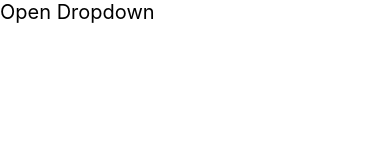
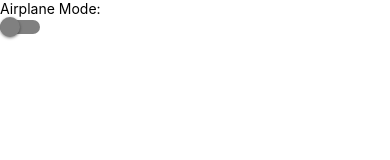
Before and after one commit to Kamalis8/React-components, a React Native app: screen / in a window 390 px wide. Shown: the top 160 px of the page. Built offline with nearby package versions, Linux system fonts and the light colour scheme.

Commit message:
components: switch/statusbar

```diff
--- a/App.tsx
+++ b/App.tsx
@@ -1,44 +1,40 @@
+/* eslint-disable @typescript-eslint/no-shadow */
 /**
  * Sample React Native App
  * https://github.com/facebook/react-native
  *
  * @format
  */
+import React, {useState} from 'react';
+import {View, Switch, Text, StyleSheet, StatusBar} from 'react-native';
 
-import React, {useState} from 'react';
-import {View, Text, Pressable, StyleSheet} from 'react-native';
+const App = () => {
+  StatusBar.setHidden(true);
 
-const Dropdown = () => {
-  const [isOpen, setIsOpen] = useState(false);
+  const [isEnabled, setIsEnabled] = useState(false);
 
-  const toggleDropdown = () => {
-    setIsOpen(prevState => !prevState);
-  };
+  const toggleSwitch = () => setIsEnabled(previousState => !previousState);
 
   return (
     <View>
-      <Pressable onPress={toggleDropdown}>
-        <Text style={styles.text}>
-          {isOpen ? 'Close Dropdown' : 'Open Dropdown'}
-        </Text>
-      </Pressable>
-      {isOpen && (
-        <View style={styles.textclose}>
-          <Text>close</Text>
-        </View>
-      )}
+      <Text style={styles.text}>Airplane Mode:</Text>
+      <Switch
+        trackColor={{false: 'grey', true: 'green'}}
+        thumbColor={isEnabled ? 'white' : 'grey'}
+        onValueChange={toggleSwitch}
+        value={isEnabled}
+      />
     </View>
   );
 };
 const styles = StyleSheet.create({
   text: {
-    fontSize: 20,
+    color: 'black',
+    fontsize: 30,
+    fontweight: 'bold',
   },
-
-  textclose: {
-    backgroundColor: 'lightgray',
-    padding: 10,
+  statusbar: {
+    backgroundColor: 'yellow',
   },
 });
-
-export default Dropdown;
+export default App;
```
